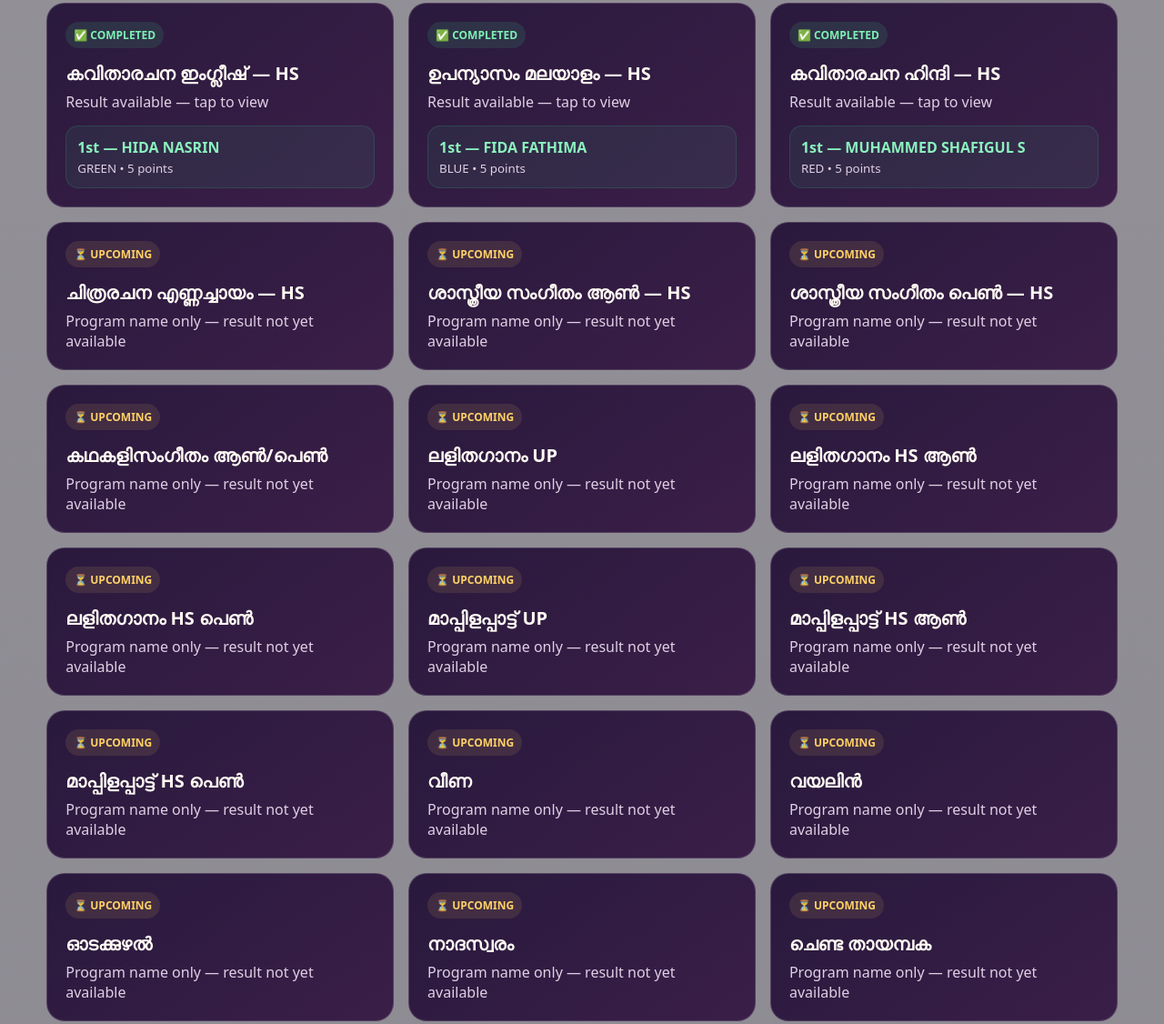
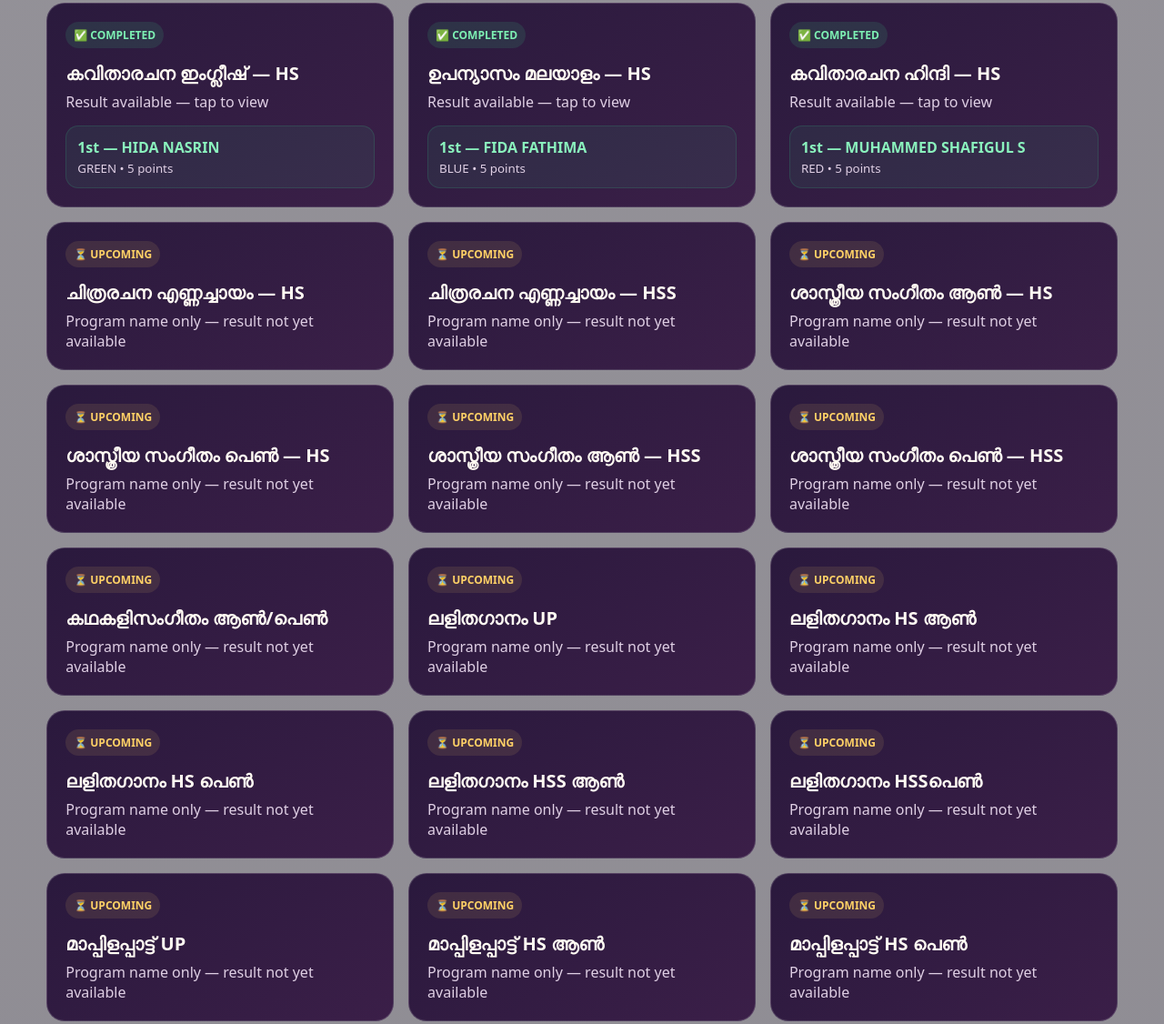
Before and after one commit to hasya5368-beep/ghss-panamaram-kalolsavam-2k26-, a plain HTML site: page ghsspanamaramkalolsavam2k26index.html in a window 1280 px wide. Shown: the part 1973-3099 px from the top of the page at 91% size. Drawn offline with Linux system fonts and the light colour scheme.

Commit message:
Add files via upload

```diff
--- a/ghsspanamaramkalolsavam2k26index.html
+++ b/ghsspanamaramkalolsavam2k26index.html
@@ -973,15 +973,22 @@ places:[
 const upcoming = [
 
 "ചിത്രരചന എണ്ണച്ചായം — HS",
+"ചിത്രരചന എണ്ണച്ചായം — HSS",
 "ശാസ്ത്രീയ സംഗീതം ആൺ — HS",
 "ശാസ്ത്രീയ സംഗീതം പെൺ — HS",
+"ശാസ്ത്രീയ സംഗീതം ആൺ — HSS",
+"ശാസ്ത്രീയ സംഗീതം പെൺ — HSS",
 "കഥകളിസംഗീതം ആൺ/പെൺ",
 "ലളിതഗാനം UP",
 "ലളിതഗാനം HS ആൺ",
 "ലളിതഗാനം HS പെൺ",
+"ലളിതഗാനം HSS ആൺ",
+"ലളിതഗാനം HSSപെൺ",
 "മാപ്പിളപ്പാട്ട് UP",
 "മാപ്പിളപ്പാട്ട് HS ആൺ",
 "മാപ്പിളപ്പാട്ട് HS പെൺ",
+"മാപ്പിളപ്പാട്ട് HSS ആൺ",
+"മാപ്പിളപ്പാട്ട് HSS പെൺ",
 "വീണ",
 "വയലിൻ",
 "ഓടക്കുഴൽ",
@@ -1002,31 +1009,46 @@ const upcoming = [
 "കേരളനടനം ആൺ/പെൺ",
 "പ്രസംഗം മലയാളം UP",
 "പ്രസംഗം മലയാളം HS",
+"പ്രസംഗം മലയാളം HSS",
 "പ്രസംഗം ഇംഗ്ലീഷ് UP",
 "പ്രസംഗം ഇംഗ്ലീഷ് HS",
+"പ്രസംഗം ഇംഗ്ലീഷ് HSS",
 "പ്രസംഗം ഹിന്ദി HS",
+"പ്രസംഗം ഹിന്ദി HSS",
 "പദ്യംചൊല്ലൽ മലയാളം UP",
 "പദ്യംചൊല്ലൽ മലയാളം HS",
+"പദ്യംചൊല്ലൽ മലയാളം HSS",
 "പദ്യംചൊല്ലൽ ഇംഗ്ലീഷ് UP",
 "പദ്യംചൊല്ലൽ ഇംഗ്ലീഷ് HS",
+"പദ്യംചൊല്ലൽ ഇംഗ്ലീഷ് HSS",
 "പദ്യംചൊല്ലൽ ഹിന്ദി UP",
 "പദ്യംചൊല്ലൽ ഹിന്ദി HS",
+"പദ്യംചൊല്ലൽ ഹിന്ദി HSS",
 "പദ്യംചൊല്ലൽ അറബിക് UP",
 "പദ്യംചൊല്ലൽ അറബിക് HS",
+"പദ്യംചൊല്ലൽ അറബിക് HSS",
 "മോണോ ആക്ട് UP",
 "മോണോ ആക്ട് HS ആൺ",
 "മോണോ ആക്ട് HS പെൺ",
+"മോണോ ആക്ട് HSS ആൺ",
+"മോണോ ആക്ട് HSS പെൺ",
 "മിമിക്രി HS",
+"മിമിക്രി HSS",
 "കഥാപ്രസംഗം UP",
 "കഥാപ്രസംഗം HS",
+"കഥാപ്രസംഗം HSS",
 "നാടോടിനൃത്തം UP",
 "ദേശഭക്തിഗാനം UP",
 "ദേശഭക്തിഗാനം HS",
+"ദേശഭക്തിഗാനം HSS",
 "സംഘഗാനം UP",
 "സംഘഗാനം HS",
+"സംഘഗാനം HSS",
 "നാടൻപാട്ട് HS",
+"നാടൻപാട്ട് HSS",
 "നാടോടി നൃത്തം (സിംഗിൾ) UP",
 "നാടോടിനൃത്തം (സിംഗിൾ) HS",
+"നാടോടിനൃത്തം (സിംഗിൾ) HSS",
 "പരിചമുട്ട് കളി",
 "പൂരക്കളി",
 "കോൽക്കളി",
```
